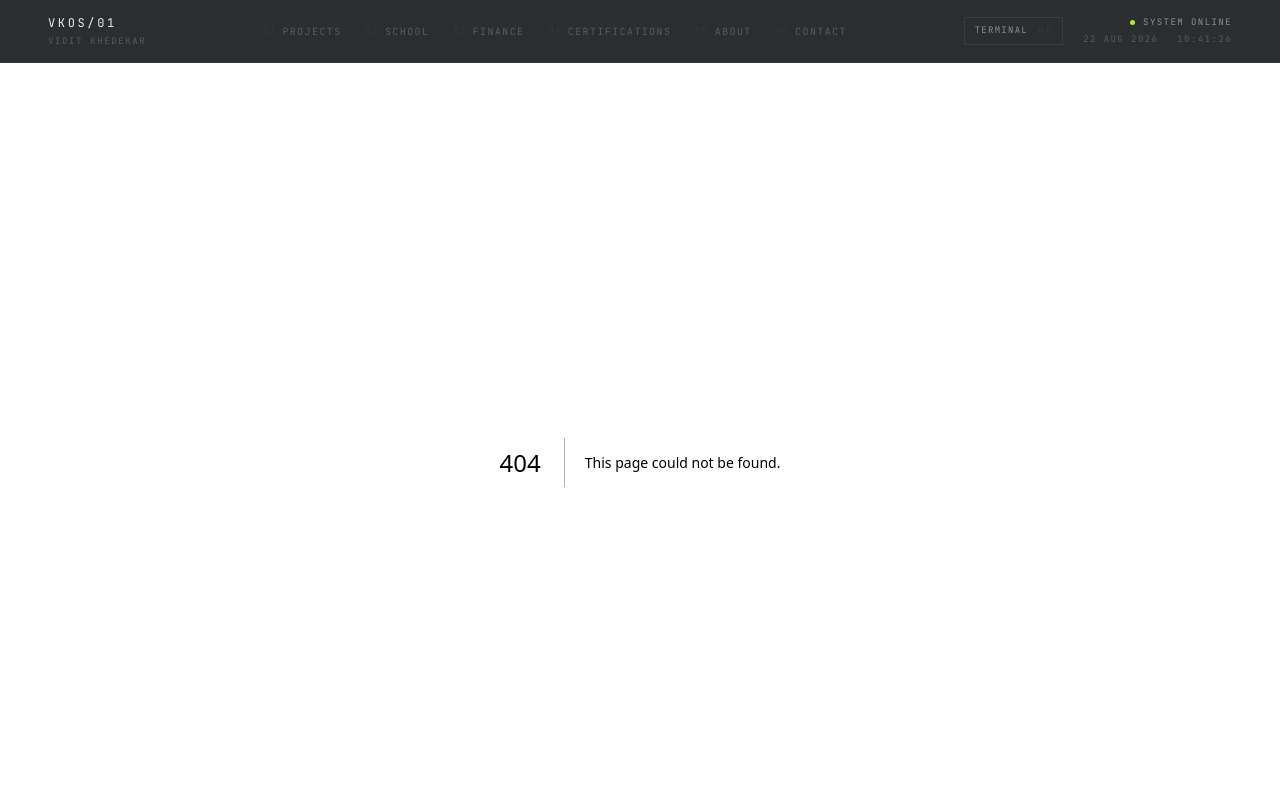
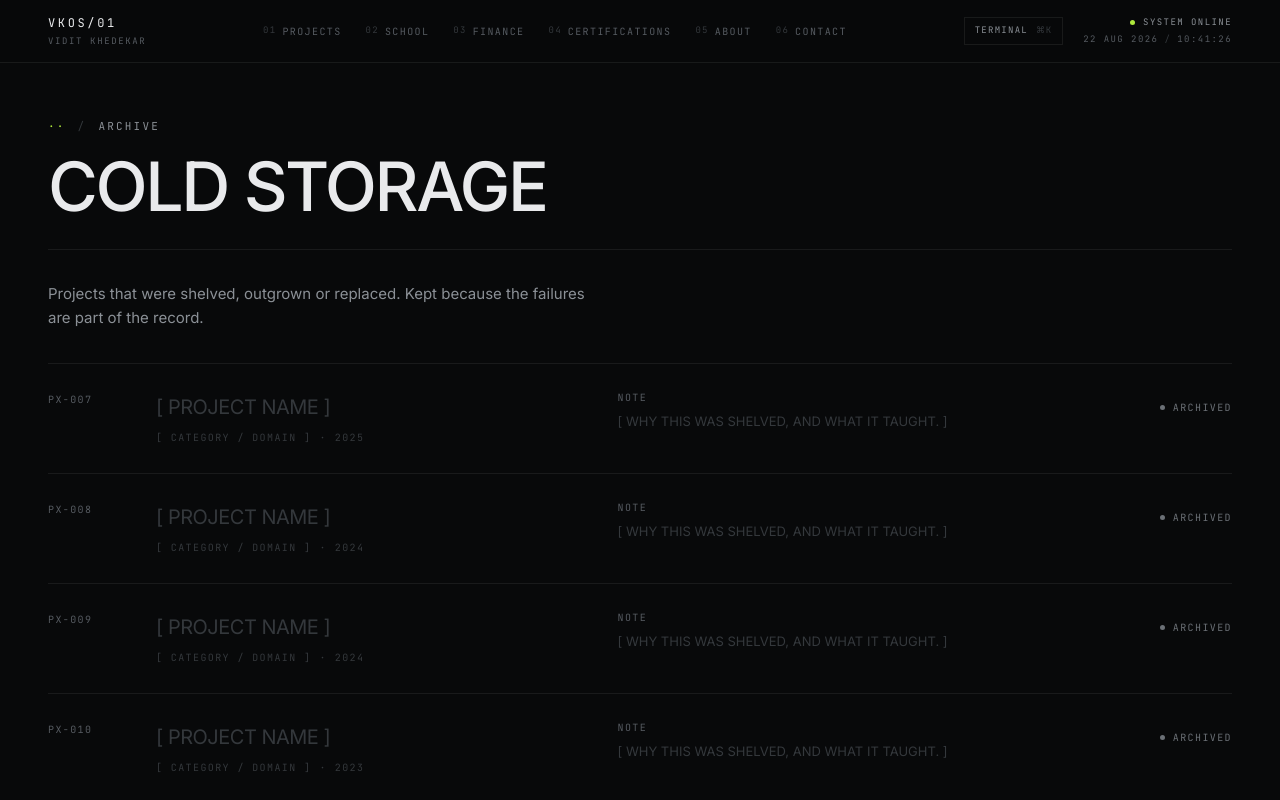
Before and after one commit to viditkhedekar/portfolio, a Next.js app: page /archive in a window 1280 px wide. Before the commit this address had no page. Shown: the top 800 px of the page. Built offline with nearby package versions, Linux system fonts and the light colour scheme.

Commit message:
archive page

```diff
--- /dev/null
+++ b/src/app/archive/page.tsx
@@ -0,0 +1,70 @@
+import type { Metadata } from "next";
+import Link from "next/link";
+import { Container, Label, ModuleHeading, Slot, StatusTag } from "@/components/ui";
+import { archivedProjects, slugOf } from "@/lib/data/projects";
+
+export const metadata: Metadata = {
+  title: "Archive",
+  description: "ARCHIVE — earlier builds, experiments, prototypes and abandoned ideas.",
+};
+
+export default function ArchivePage() {
+  return (
+    <Container>
+      <ModuleHeading index="··" name="ARCHIVE" subtitle="COLD STORAGE" />
+
+      <p className="max-w-[58ch] py-8 text-[15px] leading-relaxed text-[var(--vk-fg-dim)]">
+        Projects that were shelved, outgrown or replaced. Kept because the failures
+        are part of the record.
+      </p>
+
+      <ul className="border-t border-[var(--vk-line)]">
+        {archivedProjects.map((p) => (
+          <li key={p.id}>
+            <Link
+              href={`/projects/${slugOf(p)}`}
+              data-cursor="OPEN FILE"
+              data-cursor-sub={p.id}
+              className="group grid gap-x-8 gap-y-4 border-b border-[var(--vk-line)] py-7 transition-colors hover:bg-[var(--vk-bg-panel)] lg:grid-cols-[76px_minmax(0,1fr)_minmax(0,1.1fr)_110px]"
+            >
+              <span className="vk-mono text-[10px] tracking-[0.14em] text-[var(--vk-fg-faint)] transition-colors group-hover:text-[var(--vk-accent)]">
+                {p.id}
+              </span>
+
+              <div>
+                <h2 className="text-[20px] tracking-tight transition-transform duration-300 group-hover:translate-x-1">
+                  <Slot className="text-[var(--vk-fg-dim)]">{p.name}</Slot>
+                </h2>
+                <div className="vk-mono mt-2 text-[10px] tracking-[0.14em] text-[var(--vk-fg-ghost)]">
+                  <Slot>{p.category}</Slot>
+                  <span className="mx-2">·</span>
+                  {p.year}
+                </div>
+              </div>
+
+              <div>
+                <Label>NOTE</Label>
+                <p className="mt-2 max-w-[46ch] text-[13px] leading-relaxed">
+                  <Slot className="text-[var(--vk-fg-faint)]">{p.archiveNote}</Slot>
+                </p>
+              </div>
+
+              <div className="lg:text-right">
+                <StatusTag status={p.status} />
+              </div>
+            </Link>
+          </li>
+        ))}
+      </ul>
+
+      <div className="py-12">
+        <Link
+          href="/projects"
+          className="vk-mono text-[10px] tracking-[0.16em] text-[var(--vk-fg-faint)] transition-colors hover:text-[var(--vk-accent)]"
+        >
+          ← RETURN TO PROJECT INDEX
+        </Link>
+      </div>
+    </Container>
+  );
+}
```
